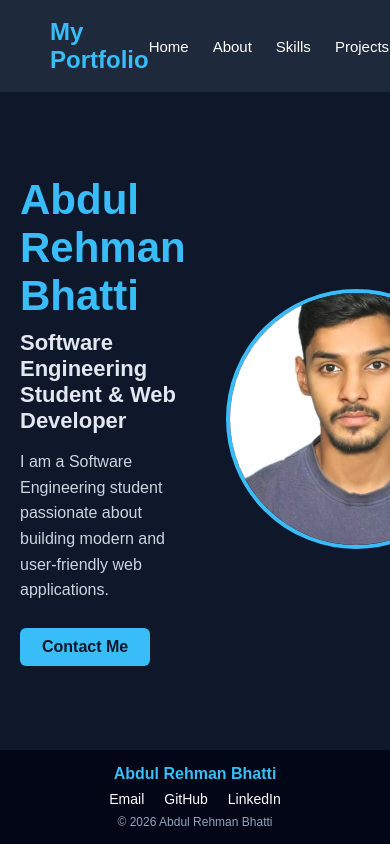
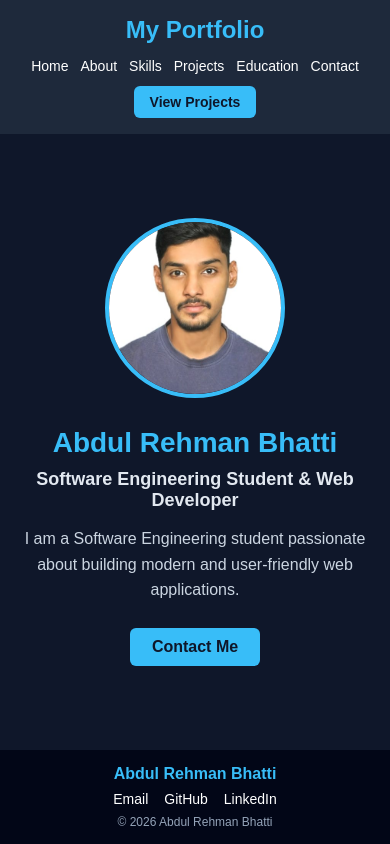
Before and after one commit to abdulrehman3104/abdulrehman3104.github.io, a React app: page / in a window 390 px wide. Built offline with nearby package versions, Linux system fonts and the light colour scheme; the HTML template or start-up script is replaced by a standard one.

Commit message:
Fix class names in mobile media query and body overflow

```diff
--- a/src/App.css
+++ b/src/App.css
@@ -1,25 +1,30 @@
 /* Base Reset */
-* {
+*, *::before, *::after {
   box-sizing: border-box;
   margin: 0;
   padding: 0;
 }
 
 html, body, #root {
-  height: 100%;
+  min-height: 100vh;
   width: 100%;
-  overflow: hidden;
   font-family: Arial, sans-serif;
   background-color: #0f172a;
   color: white;
+  overflow-x: hidden; /* Prevents side-scrolling without blocking vertical scroll */
+}
+
+img {
+  max-width: 100%;
+  height: auto;
 }
 
 /* Master Viewport Container */
 .app-container {
   display: flex;
   flex-direction: column;
-  height: 100vh;
-  width: 100vw;
+  min-height: 100vh;
+  width: 100%;
 }
 
 /* Navbar */
@@ -68,7 +73,6 @@ html, body, #root {
 .main-content {
   flex: 1;
   width: 100%;
-  overflow-y: auto;
   display: flex;
   flex-direction: column;
 }
@@ -337,3 +341,71 @@ html, body, #root {
   color: #94a3b8;
   font-size: 12px;
 }
+
+/* ==========================================
+   CORRECTED MOBILE RESPONSIVENESS (<= 768px)
+   ========================================== */
+@media screen and (max-width: 768px) {
+
+  /* Navbar Stacking */
+  .portfolio-navbar {
+    flex-direction: column;
+    padding: 16px 15px;
+    gap: 14px;
+    text-align: center;
+  }
+
+  .portfolio-links {
+    flex-wrap: wrap;
+    justify-content: center;
+    gap: 12px;
+    width: 100%;
+  }
+
+  .portfolio-links a {
+    font-size: 14px;
+  }
+
+  /* Hero Section Stacking */
+  .home {
+    flex-direction: column-reverse; /* Put image above text or text above image */
+    text-align: center;
+    padding: 25px 15px;
+    gap: 25px;
+  }
+
+  .home-content {
+    text-align: center;
+  }
+
+  .home h1 {
+    font-size: 28px;
+  }
+
+  .home h2 {
+    font-size: 18px;
+  }
+
+  .home-image img {
+    width: 180px;
+    height: 180px;
+  }
+
+  /* Projects & Cards Layout */
+  .projects-container {
+    flex-direction: column;
+    align-items: center;
+    width: 100%;
+  }
+
+  .project-card {
+    width: 100%;
+    max-width: 340px;
+  }
+
+  /* Footer Adjustment */
+  .footer-links {
+    flex-direction: row;
+    gap: 16px;
+  }
+}
```
